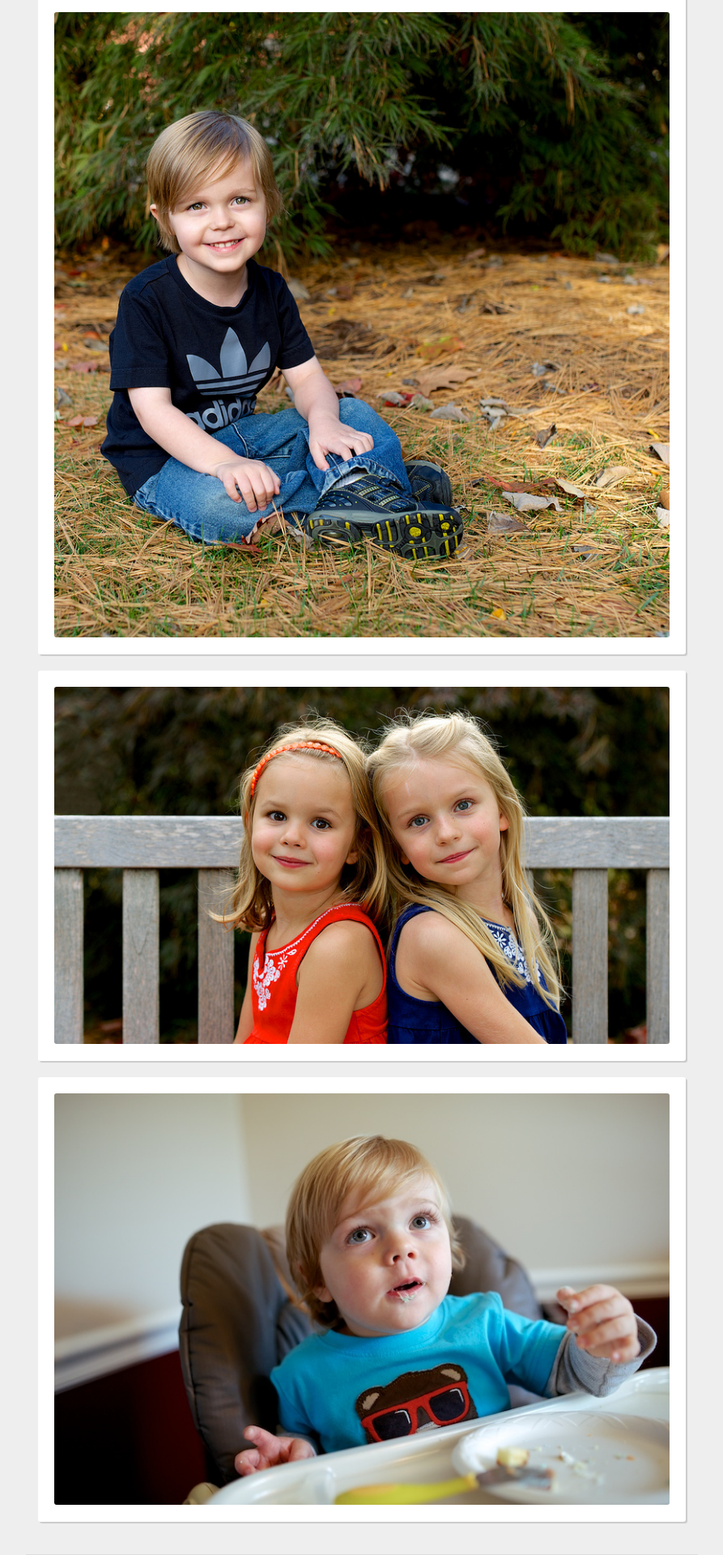
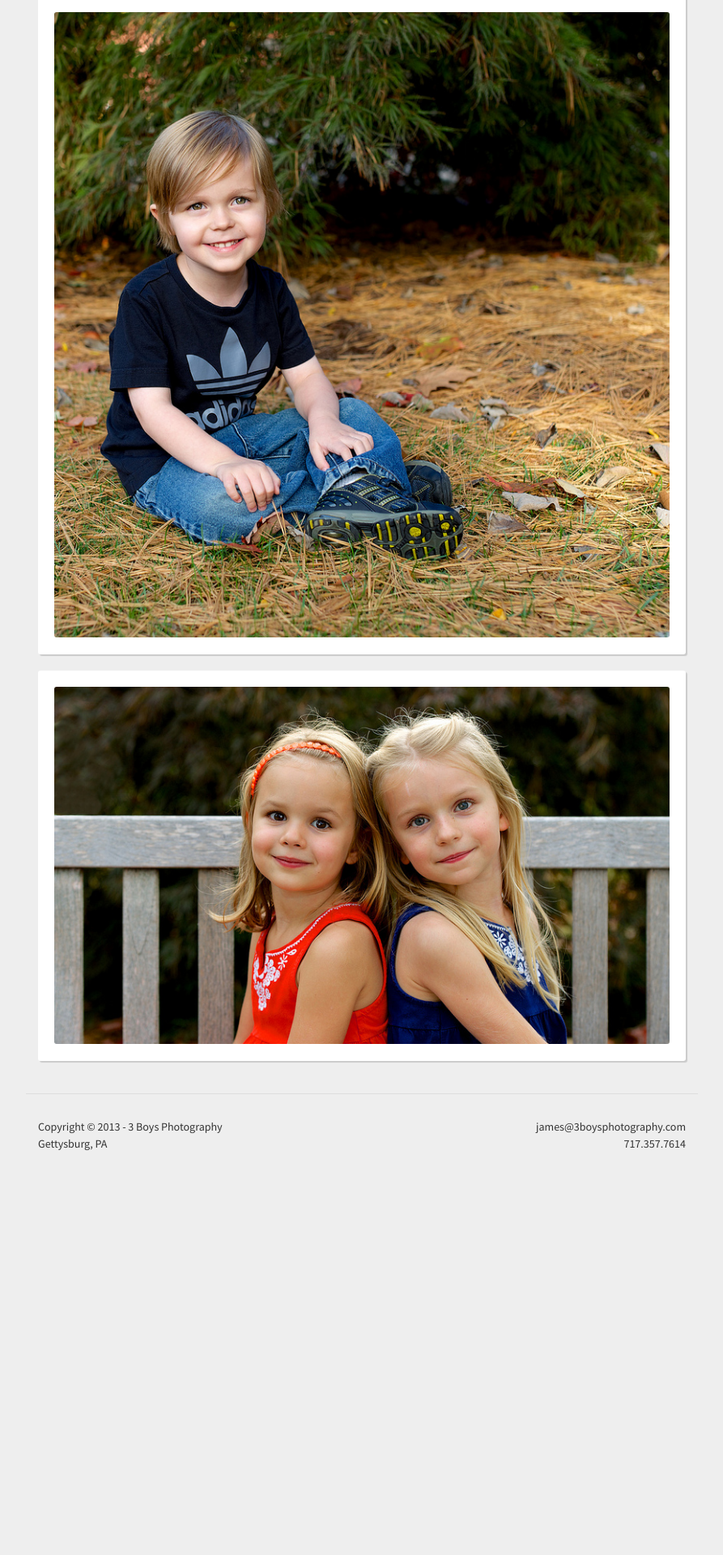
Before and after one commit to 3boysphotography/3boysphotography.github.io, a Jekyll site: the page built from portfolio/index.md, in a window 1280 px wide. Shown: the part 4480-6400 px from the top of the page at 81% size, without its empty margins (193-1086 px from the left). Built offline with Jekyll 4.4.1, drawn with Linux system fonts in a browser that asks for light colours; Markdown is read by kramdown in place of the engine named in the settings; after the commit the page ends 5953 px from its top, so only the background shows below that.

Commit message:
Deleted TRB_001

```diff
--- a/portfolio/index.md
+++ b/portfolio/index.md
@@ -9,5 +9,4 @@ images:
   - name: 9792806074_7ee7156d39_c.jpg
   - name: 10296388773_35db463ba4_c.jpg
   - name: 10301371154_c4ef71dbe0_c.jpg
-  - name: TRB_001.jpg
 ---
```
